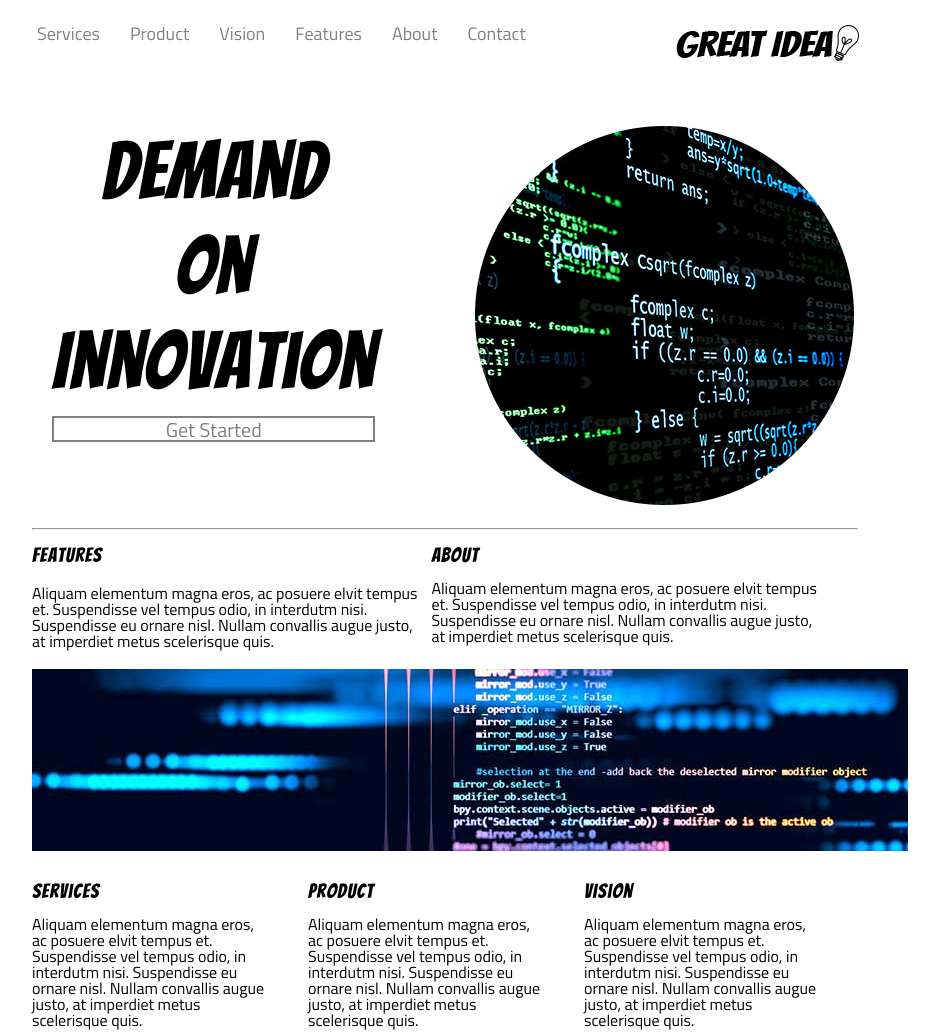
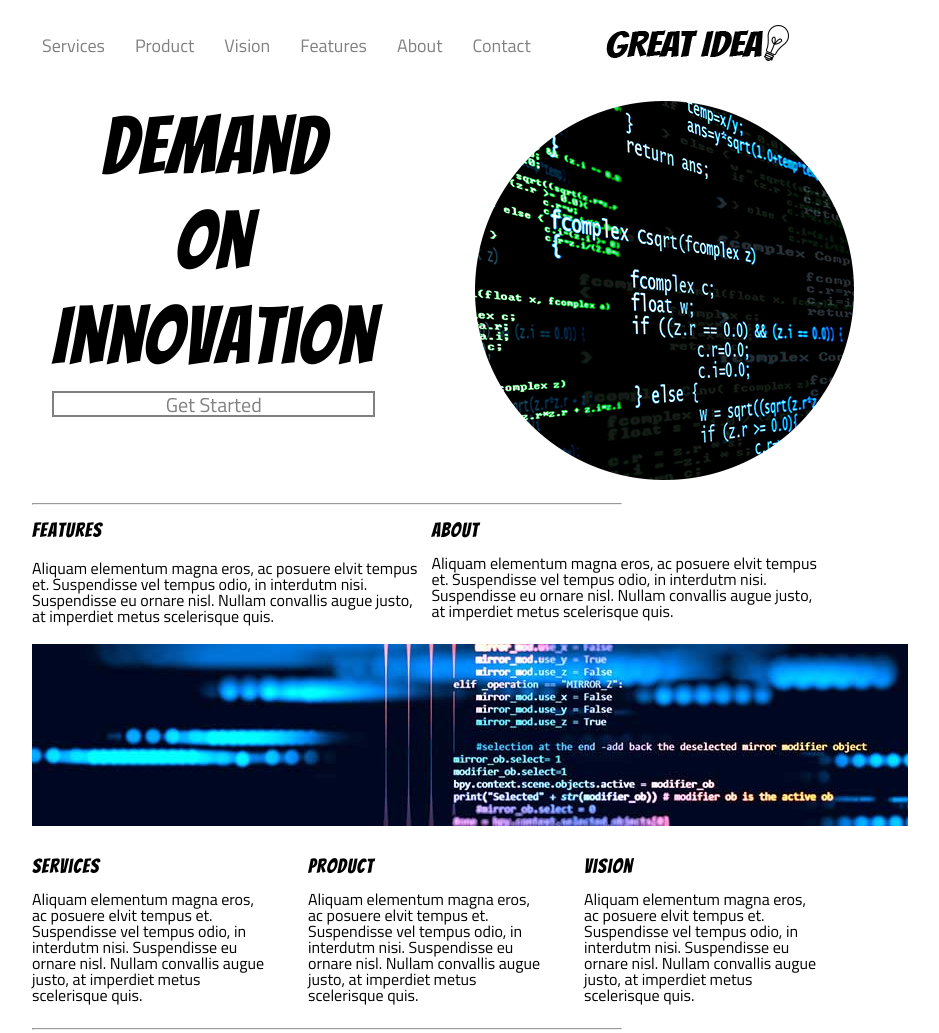
Before and after one commit to johngwells/Lambda-Challenge, a website: page UI-III-Flexbox-master/great-idea/index.html in a window 1280 px wide. Shown: the top 1033 px of the page, without its empty margins (168-1107 px from the left). Drawn offline with Linux system fonts and the light colour scheme.

Commit message:
flexbox layout refactor

```diff
--- a/UI-III-Flexbox-master/great-idea/css/index.css
+++ b/UI-III-Flexbox-master/great-idea/css/index.css
@@ -76,7 +76,7 @@ h2 {
 }
 
 hr {
-	width: 70%;
+	width: 50%;
 	margin-left: 150px;
 	margin-right: auto;
 }
@@ -85,32 +85,24 @@ body {
 	margin: 0px 50px 0px 50px;
 }
 
-.nav-bar {
+.box-top {
 	display: flex;
 	flex-direction: row;
 	margin-top: 25px;
+	margin-left: 100px;
 }
 
 nav {
-	/* display: inline-block; */
 	display: flex;
-	flex-direction: space-evenly;
-	margin-left: 15px;
+	flex-direction: row;
+	margin-top: 12px;
+	margin-left: 30px;
 }
 
-.nav-box-one {
+.box-top img{
 	display: flex;
-	flex-direction: row;
-	margin-left: 125px;
-
-}
-
-.nav-box-two {
-	display: flex;
-	flex-direction: row;
-	/* margin-left: 75px; */
-	margin-left: 150px;
-	margin-bottom: 25px;
+	flex-direction: row-reverse;
+	margin-left: 75px;
 }
 
 a {
@@ -143,7 +135,7 @@ a {
 /* Get Started Button */
 .box-two {
 	display: flex;
-	flex-direction: column-reverse;
+	flex-direction: column;
 	font-size: 20px;
 	color: gray;
 	text-align: center;
@@ -151,10 +143,17 @@ a {
 	border: 2px solid gray;
 }
 
+/* .box-section-one.box-content-one img {
+	display: flex;
+	flex-direction: row-reverse;
+	margin-left: 100px;
+	margin-bottom: 25px;
+} */
+
 /* Box Right with Image */
 .box-content-two {
 	display: flex;
-	flex-direction: row;
+	flex-direction: row-reverse;
 	margin: 40px 0px 15px 100px;
 }
 
--- a/UI-III-Flexbox-master/great-idea/index.html
+++ b/UI-III-Flexbox-master/great-idea/index.html
@@ -16,8 +16,8 @@
   </head>
 
   <body>
-    <div class="nav-bar">
-      <nav class="nav-box-one">
+    <div class="box-top">
+      <nav>
         <a href="#">Services</a>
         <a href="#">Product</a>
         <a href="#">Vision</a>
@@ -26,9 +26,7 @@
         <a href="#">Contact</a>
       </nav>
 
-      <div class="nav-box-two">
-        <img src="img/logo.png" alt="Great Idea! Company logo.">
-      </div>
+      <img src="img/logo.png" alt="Great Idea! Company logo.">
 
     </div>
     <div class="box-section-one">
@@ -42,10 +40,10 @@
           Get Started
         </div>
       </div>
+        <div class="box-content-two">
+        <img src="img/header-img.png" alt="Image of a code snippet.">
+        </div>
 
-      <div class="box-content-two">
-        <img src="img/header-img.png" alt="Image of a code snippet.">
-      </div>
     </div>
     <hr>
     <div class="box-section-two">
```
